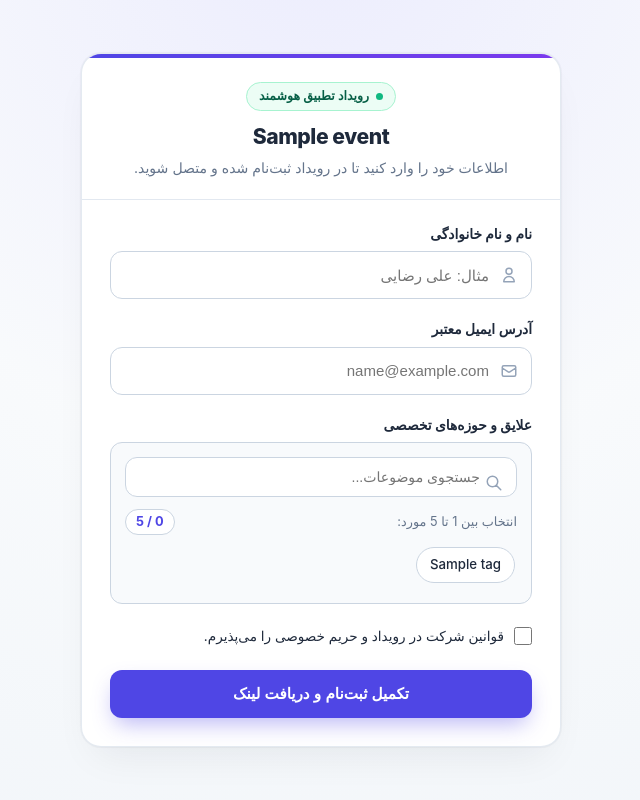
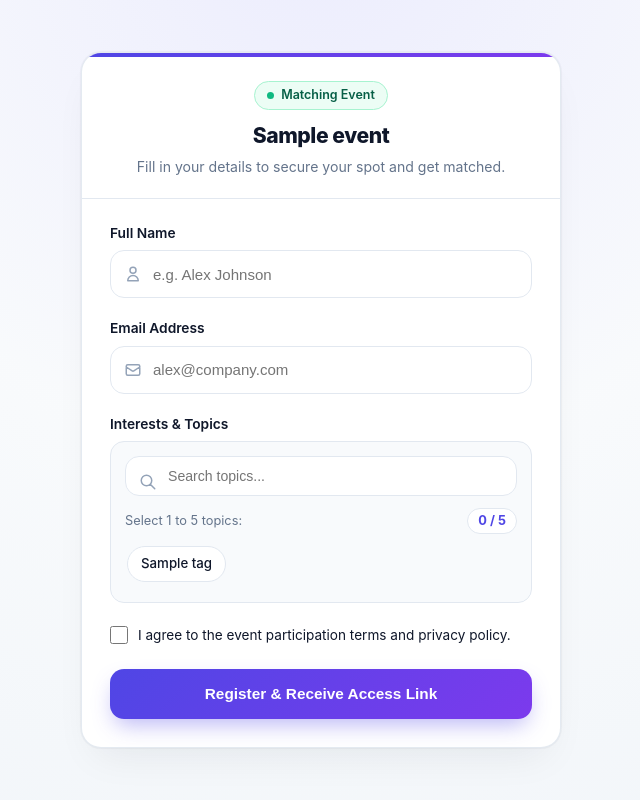
Before and after one commit to VahhabBM/webRTC-project, a Django app: page /registration/00000000-0000-0000-0000-000000000001/ in a window 1280 px wide. Shown: the whole page, without its empty margins (319-959 px from the left). Run offline with Django 5.2, Linux system fonts and the light colour scheme; tables that the repository leaves empty hold one stand-in row (values such as "Sample post"); parts of the project's set-up code (start-up, migrations or seed data) failed here and were passed over.

Commit message:
fix(registration): resolve merge conflicts and update T-16 UI and views

```diff
--- a/apps/registration/templates/registration/register.html
+++ b/apps/registration/templates/registration/register.html
@@ -1,6 +1,6 @@
 {% extends "registration/base.html" %}
 
-{% block title %}{{ event.name }} | ثبت‌نام در رویداد{% endblock %}
+{% block title %}{{ event.name }} | Registration{% endblock %}
 
 {% block extra_css %}
 <style>
@@ -27,7 +27,7 @@
   .pulse-dot {
     width: 7px;
     height: 7px;
-    background-color: #10b981;
+    background-color: var(--accent-green);
     border-radius: 50%;
     animation: pulse 1.8s infinite;
   }
@@ -41,7 +41,7 @@
   .event-title {
     font-size: 1.32rem;
     font-weight: 800;
-    color: #1e293b;
+    color: var(--text-main);
     letter-spacing: -0.02em;
     line-height: 1.35;
     margin-bottom: 6px;
@@ -50,7 +50,7 @@
 
   .event-subtitle {
     font-size: 0.88rem;
-    color: #64748b;
+    color: var(--text-muted);
   }
 
   .card-body {
@@ -66,8 +66,7 @@
     font-size: 0.86rem;
     font-weight: 600;
     margin-bottom: 7px;
-    color: #1e293b;
-    text-align: right;
+    color: var(--text-main);
   }
 
   .input-wrapper {
@@ -78,45 +77,42 @@
 
   .input-icon {
     position: absolute;
-    right: 14px;
+    left: 14px;
     width: 18px;
     height: 18px;
-    color: #94a3b8;
+    color: var(--text-light);
     pointer-events: none;
     transition: color 0.2s ease;
   }
 
   .input-wrapper:focus-within .input-icon {
-    color: #4f46e5;
+    color: var(--primary);
   }
 
   .form-input {
     width: 100%;
     min-height: 48px;
-    padding: 10px 42px 10px 14px;
-    border: 1.5px solid #cbd5e1;
-    border-radius: 12px;
+    padding: 10px 14px 10px 42px;
+    border: 1.5px solid var(--border);
+    border-radius: var(--radius-md);
     font-size: 0.94rem;
-    color: #1e293b;
-    background: #ffffff;
+    color: var(--text-main);
+    background: var(--surface);
     outline: none;
-    text-align: right;
-    direction: rtl;
     transition: all 0.2s ease;
   }
 
   .form-input:focus {
-    border-color: #4f46e5;
-    box-shadow: 0 0 0 4px rgba(79, 70, 229, 0.1);
+    border-color: var(--border-focus);
+    box-shadow: 0 0 0 4px var(--primary-glow);
   }
 
   .field-error {
-    color: #e11d48;
+    color: var(--danger);
     font-size: 0.82rem;
     margin-top: 6px;
     display: none;
     font-weight: 500;
-    text-align: right;
   }
 
   .field-error.active {
@@ -125,22 +121,24 @@
 
   .alert-banner {
     padding: 12px 16px;
-    border-radius: 12px;
+    border-radius: var(--radius-md);
     font-size: 0.88rem;
     margin-bottom: 20px;
     display: none;
     font-weight: 500;
-    text-align: right;
-    background: #fff1f2;
-    color: #e11d48;
-    border: 1px solid #fecdd3;
+  }
+
+  .alert-banner.error {
+    background: var(--danger-bg);
+    color: var(--danger);
+    border: 1px solid var(--danger-border);
   }
 
   /* Tag Picker */
   .tag-picker-card {
-    border: 1.5px solid #cbd5e1;
-    border-radius: 12px;
-    background: #f8fafc;
+    border: 1.5px solid var(--border);
+    border-radius: var(--radius-md);
+    background: var(--surface-subtle);
     padding: 14px;
   }
 
@@ -149,7 +147,6 @@
     margin-bottom: 12px;
     font-size: 0.88rem;
     background: #ffffff;
-    padding-right: 36px;
   }
 
   .tag-meta-bar {
@@ -158,16 +155,16 @@
     align-items: center;
     margin-bottom: 10px;
     font-size: 0.8rem;
-    color: #64748b;
+    color: var(--text-muted);
   }
 
   .tag-counter {
     font-weight: 700;
-    color: #4f46e5;
+    color: var(--primary);
     background: #ffffff;
     padding: 2px 10px;
     border-radius: 9999px;
-    border: 1px solid #cbd5e1;
+    border: 1px solid var(--border);
   }
 
   .tags-list {
@@ -179,6 +176,14 @@
     padding: 2px 2px 6px;
   }
 
+  .tags-list::-webkit-scrollbar {
+    width: 4px;
+  }
+  .tags-list::-webkit-scrollbar-thumb {
+    background: #cbd5e1;
+    border-radius: 9999px;
+  }
+
   .tag-chip {
     display: inline-flex;
     align-items: center;
@@ -186,10 +191,10 @@
     padding: 7px 13px;
     border-radius: 9999px;
     background: #ffffff;
-    border: 1.5px solid #cbd5e1;
+    border: 1.5px solid var(--border);
     font-size: 0.83rem;
     font-weight: 500;
-    color: #1e293b;
+    color: var(--text-main);
     cursor: pointer;
     user-select: none;
     transition: all 0.15s ease;
@@ -201,9 +206,9 @@
   }
 
   .tag-chip.selected {
-    background: #4f46e5;
+    background: var(--primary);
     color: #ffffff;
-    border-color: #4f46e5;
+    border-color: var(--primary);
     box-shadow: 0 4px 10px rgba(79, 70, 229, 0.25);
   }
 
@@ -223,6 +228,7 @@
     transform: none;
   }
 
+  /* Checkbox */
   .checkbox-container {
     display: flex;
     align-items: center;
@@ -230,53 +236,21 @@
     margin: 22px 0 24px;
     cursor: pointer;
     user-select: none;
-    text-align: right;
   }
 
   .checkbox-container input[type="checkbox"] {
     width: 18px;
     height: 18px;
-    accent-color: #4f46e5;
+    accent-color: var(--primary);
     cursor: pointer;
   }
 
   .checkbox-text {
     font-size: 0.85rem;
-    color: #1e293b;
+    color: var(--text-main);
   }
 
-  .btn-primary {
-    width: 100%;
-    min-height: 48px;
-    background: #4f46e5;
-    color: white;
-    border: none;
-    border-radius: 12px;
-    font-weight: 600;
-    font-size: 0.95rem;
-    cursor: pointer;
-    display: flex;
-    align-items: center;
-    justify-content: center;
-    gap: 8px;
-    transition: background 0.2s;
-  }
-  .btn-primary:hover { background: #4338ca; }
-
-  .spinner {
-    display: none;
-    width: 18px;
-    height: 18px;
-    border: 2px solid #ffffff;
-    border-top-color: transparent;
-    border-radius: 50%;
-    animation: spin 0.8s linear infinite;
-  }
-
-  @keyframes spin {
-    to { transform: rotate(360deg); }
-  }
-
+  /* Success View */
   #success-view {
     display: none;
     text-align: center;
@@ -288,7 +262,7 @@
     height: 68px;
     border-radius: 50%;
     background: #eef2ff;
-    color: #4f46e5;
+    color: var(--primary);
     display: flex;
     align-items: center;
     justify-content: center;
@@ -298,82 +272,87 @@
 
   .email-chip {
     display: inline-block;
-    background: #f8fafc;
-    border: 1px solid #cbd5e1;
+    background: var(--surface-subtle);
+    border: 1px solid var(--border);
     padding: 6px 14px;
     border-radius: 8px;
     font-weight: 600;
-    color: #1e293b;
+    color: var(--text-main);
     margin: 8px 0 20px;
     font-size: 0.92rem;
-    direction: ltr;
   }
 
   .tips-box {
     background: #f8fafc;
-    border: 1px solid #cbd5e1;
-    border-radius: 12px;
+    border: 1px solid var(--border);
+    border-radius: var(--radius-md);
     padding: 16px;
-    text-align: right;
+    text-align: left;
     font-size: 0.84rem;
-    color: #64748b;
+    color: var(--text-muted);
     line-height: 1.65;
+  }
+
+  @media (max-width: 480px) {
+    .card-header { padding: 22px 20px 16px; }
+    .card-body { padding: 20px; }
+    .event-title { font-size: 1.2rem; }
   }
 </style>
 {% endblock %}
 
 {% block main_content %}
-  <div id="form-view" dir="rtl">
+  <div id="form-view">
     <div class="card-header">
       <div class="status-badge">
         <span class="pulse-dot"></span>
-        <span>رویداد تطبیق هوشمند</span>
+        <span>Matching Event</span>
       </div>
       <h1 class="event-title">{{ event.name }}</h1>
-      <p class="event-subtitle">اطلاعات خود را وارد کنید تا در رویداد ثبت‌نام شده و متصل شوید.</p>
+      <p class="event-subtitle">Fill in your details to secure your spot and get matched.</p>
     </div>
 
     <div class="card-body">
-      <div id="global-alert" class="alert-banner"></div>
+      <div id="global-alert" class="alert-banner error"></div>
 
       <form id="reg-form" novalidate>
-        <!-- نام و نام خانوادگی -->
+        <!-- Name -->
         <div class="form-group">
-          <label class="form-label" for="display_name">نام و نام خانوادگی</label>
+          <label class="form-label" for="display_name">Full Name</label>
           <div class="input-wrapper">
             <svg class="input-icon" fill="none" stroke="currentColor" stroke-width="2" viewBox="0 0 24 24">
               <path stroke-linecap="round" stroke-linejoin="round" d="M16 7a4 4 0 11-8 0 4 4 0 018 0zM12 14a7 7 0 00-7 7h14a7 7 0 00-7-7z"/>
             </svg>
-            <input type="text" id="display_name" class="form-input" placeholder="مثال: علی رضایی" autocomplete="name" required>
+            <input type="text" id="display_name" class="form-input" placeholder="e.g. Alex Johnson" autocomplete="name" required>
           </div>
-          <div id="name-error" class="field-error">لطفاً نام خود را وارد کنید.</div>
+          <div id="name-error" class="field-error">Please enter your name.</div>
         </div>
 
-        <!-- ایمیل -->
+        <!-- Email -->
         <div class="form-group">
-          <label class="form-label" for="email">آدرس ایمیل معتبر</label>
+          <label class="form-label" for="email">Email Address</label>
           <div class="input-wrapper">
             <svg class="input-icon" fill="none" stroke="currentColor" stroke-width="2" viewBox="0 0 24 24">
               <path stroke-linecap="round" stroke-linejoin="round" d="M3 8l7.89 5.26a2 2 0 002.22 0L21 8M5 19h14a2 2 0 002-2V7a2 2 0 00-2-2H5a2 2 0 00-2 2v10a2 2 0 002 2z"/>
             </svg>
-            <input type="email" id="email" class="form-input" placeholder="name@example.com" inputmode="email" autocomplete="email" required style="direction: ltr; text-align: right;">
+            <input type="email" id="email" class="form-input" placeholder="alex@company.com" inputmode="email" autocomplete="email" required>
           </div>
-          <div id="email-error" class="field-error">لطفاً یک ایمیل معتبر وارد کنید.</div>
+          <div id="email-error" class="field-error">Please enter a valid email address.</div>
         </div>
 
-        <!-- انتخاب تگ با جستجو -->
+        <!-- Tag Picker -->
         <div class="form-group">
-          <label class="form-label">علایق و حوزه‌های تخصصی</label>
+          <label class="form-label">Interests & Topics</label>
           <div class="tag-picker-card">
             <div class="input-wrapper">
               <svg class="input-icon" fill="none" stroke="currentColor" stroke-width="2" viewBox="0 0 24 24">
                 <path stroke-linecap="round" stroke-linejoin="round" d="M21 21l-6-6m2-5a7 7 0 11-14 0 7 7 0 0114 0z"/>
               </svg>
-              <input type="text" id="tag-search" class="form-input tag-search-input" placeholder="جستجوی موضوعات...">
+              <input type="text" id="tag-search" class="form-input tag-search-input" placeholder="Search topics...">
             </div>
 
             <div class="tag-meta-bar">
-              <span>انتخاب بین {{ min_tags }} تا {{ max_tags }} مورد:</span>
+              <span>Select {{ min_tags }} to {{ max_tags }} topics:</span>
               <span class="tag-counter"><span id="selected-count">0</span> / {{ max_tags }}</span>
             </div>
 
@@ -386,49 +365,49 @@
                   <span>{{ tag.name }}</span>
                 </div>
               {% empty %}
-                <p style="font-size: 0.85rem; color: #64748b; padding: 8px;">هیچ تگی برای این رویداد یافت نشد.</p>
+                <p style="font-size: 0.85rem; color: var(--text-muted); padding: 8px;">No tags available for this event.</p>
               {% endfor %}
             </div>
           </div>
-          <div id="tags-error" class="field-error">لطفاً بین {{ min_tags }} تا {{ max_tags }} موضوع را انتخاب کنید.</div>
+          <div id="tags-error" class="field-error">Please select between {{ min_tags }} and {{ max_tags }} topics.</div>
         </div>
 
-        <!-- قوانین و مقررات -->
+        <!-- Terms -->
         <label class="checkbox-container">
           <input type="checkbox" id="accepted_terms">
           <span class="checkbox-text">
-            قوانین شرکت در رویداد و حریم خصوصی را می‌پذیرم.
+            I agree to the event participation terms and privacy policy.
           </span>
         </label>
         <div id="terms-error" class="field-error" style="margin-top: -16px; margin-bottom: 20px;">
-          برای ادامه باید قوانین را بپذیرید.
+          You must accept the terms to continue.
         </div>
 
         <button type="submit" id="submit-btn" class="btn-primary">
           <span class="spinner" id="btn-spinner"></span>
-          <span id="btn-text">تکمیل ثبت‌نام و دریافت لینک</span>
+          <span id="btn-text">Register & Receive Access Link</span>
         </button>
       </form>
     </div>
   </div>
 
-  <!-- Success View (صفحه ایمیلت را چک کن) -->
-  <div id="success-view" dir="rtl">
+  <!-- Success View -->
+  <div id="success-view">
     <div class="success-icon-badge">
       <svg width="34" height="34" fill="none" stroke="currentColor" stroke-width="2" viewBox="0 0 24 24">
         <path stroke-linecap="round" stroke-linejoin="round" d="M3 8l7.89 5.26a2 2 0 002.22 0L21 8M5 19h14a2 2 0 002-2V7a2 2 0 00-2-2H5a2 2 0 00-2 2v10a2 2 0 002 2z"/>
       </svg>
     </div>
-    <h2 style="font-size: 1.35rem; font-weight: 800; margin-bottom: 8px;">ایمیل خود را بررسی کنید!</h2>
-    <p style="font-size: 0.9rem; color: #64748b;">
-      لینک اختصاصی ورود و تأیید به آدرس زیر ارسال شد:
+    <h2 style="font-size: 1.35rem; font-weight: 800; margin-bottom: 8px;">Check your inbox!</h2>
+    <p style="font-size: 0.9rem; color: var(--text-muted);">
+      A unique access and verification link has been sent to:
     </p>
     <div class="email-chip" id="registered-email-display"></div>
 
     <div class="tips-box">
-      <p style="font-weight: 700; margin-bottom: 6px; color: #1e293b;">💡 نکات مهم:</p>
-      <p>• این لینک تا <strong>۲۴ ساعت</strong> اعتبار دارد.</p>
-      <p>• اگر ایمیل را در صندوق اصلی ندیدید، پوشه <strong>Spam / Junk</strong> را بررسی کنید.</p>
+      <p style="font-weight: 700; margin-bottom: 6px; color: var(--text-main);">💡 Important Notes:</p>
+      <p>• The link is valid for <strong>24 hours</strong>.</p>
+      <p>• If you don't see the email within a minute, check your <strong>Spam / Junk</strong> folder.</p>
     </div>
   </div>
 {% endblock %}
@@ -436,8 +415,8 @@
 {% block extra_js %}
 <script>
   (function() {
-    const MIN_TAGS = {{ min_tags|default:1 }};
-    const MAX_TAGS = {{ max_tags|default:5 }};
+    const MIN_TAGS = {{ min_tags }};
+    const MAX_TAGS = {{ max_tags }};
     const selectedTagIds = new Set();
 
     const form = document.getElementById('reg-form');
@@ -452,6 +431,7 @@
     const tagsContainer = document.getElementById('tags-container');
     const selectedCountSpan = document.getElementById('selected-count');
 
+    // Live Tag Search
     tagSearch.addEventListener('input', function(e) {
       const q = e.target.value.trim().toLowerCase();
       document.querySelectorAll('.tag-chip').forEach(chip => {
@@ -460,6 +440,7 @@
       });
     });
 
+    // Tag Click Handling
     tagsContainer.addEventListener('click', function(e) {
       const chip = e.target.closest('.tag-chip');
       if (!chip) return;
@@ -470,7 +451,7 @@
         chip.classList.remove('selected');
       } else {
         if (selectedTagIds.size >= MAX_TAGS) {
-          showError('tags-error', `حداکثر می‌توانید ${MAX_TAGS} موضوع انتخاب کنید.`);
+          showError('tags-error', `You can select up to ${MAX_TAGS} topics.`);
           return;
         }
         selectedTagIds.add(tagId);
@@ -503,6 +484,7 @@
       document.getElementById(elementId).classList.remove('active');
     }
 
+    // Submit Action
     form.addEventListener('submit', async function(e) {
       e.preventDefault();
       globalAlert.style.display = 'none';
@@ -543,7 +525,7 @@
 
       submitBtn.disabled = true;
       btnSpinner.style.display = 'inline-block';
-      btnText.textContent = 'در حال ثبت‌نام...';
+      btnText.textContent = 'Submitting registration...';
 
       try {
         const response = await fetch(window.location.href, {
@@ -562,7 +544,7 @@
 
         const data = await response.json();
 
-        if (response.status === 201 || (data && data.success)) {
+        if (response.status === 201) {
           document.getElementById('form-view').style.display = 'none';
           document.getElementById('registered-email-display').textContent = email;
           document.getElementById('success-view').style.display = 'block';
@@ -572,17 +554,17 @@
           } else if (data.code === 'invalid_tag_count') {
             showError('tags-error', data.error);
           } else {
-            globalAlert.textContent = data.error || 'خطا در ثبت‌نام. لطفاً دوباره تلاش کنید.';
+            globalAlert.textContent = data.error || 'Registration failed. Please try again.';
             globalAlert.style.display = 'block';
           }
         }
       } catch (err) {
-        globalAlert.textContent = 'خطا در ارتباط با سرور. لطفاً اتصال اینترنت خود را بررسی کنید.';
+        globalAlert.textContent = 'Could not connect to the server. Please check your connection.';
         globalAlert.style.display = 'block';
       } finally {
         submitBtn.disabled = false;
         btnSpinner.style.display = 'none';
-        btnText.textContent = 'تکمیل ثبت‌نام و دریافت لینک';
+        btnText.textContent = 'Register & Receive Access Link';
       }
     });
   })();
```
